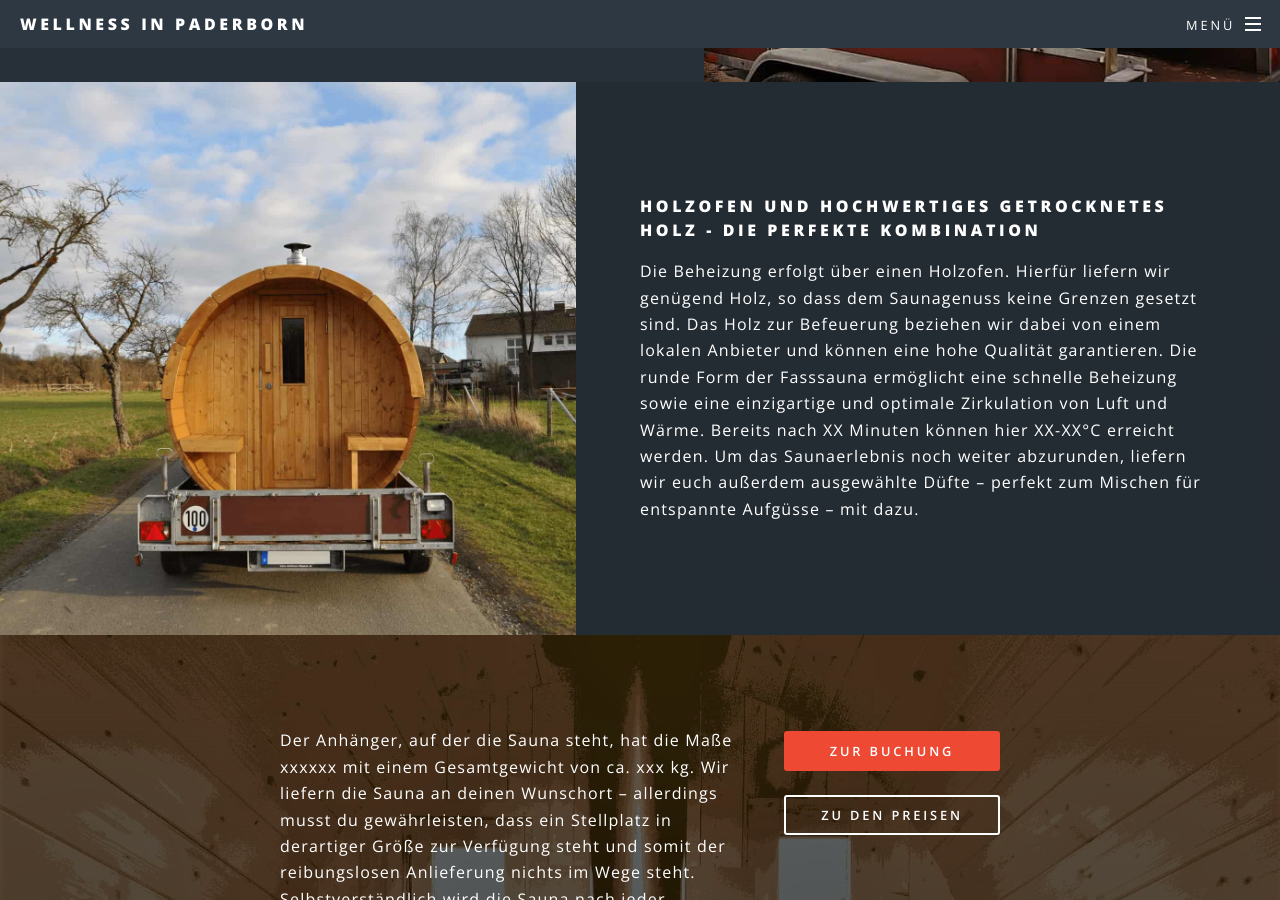
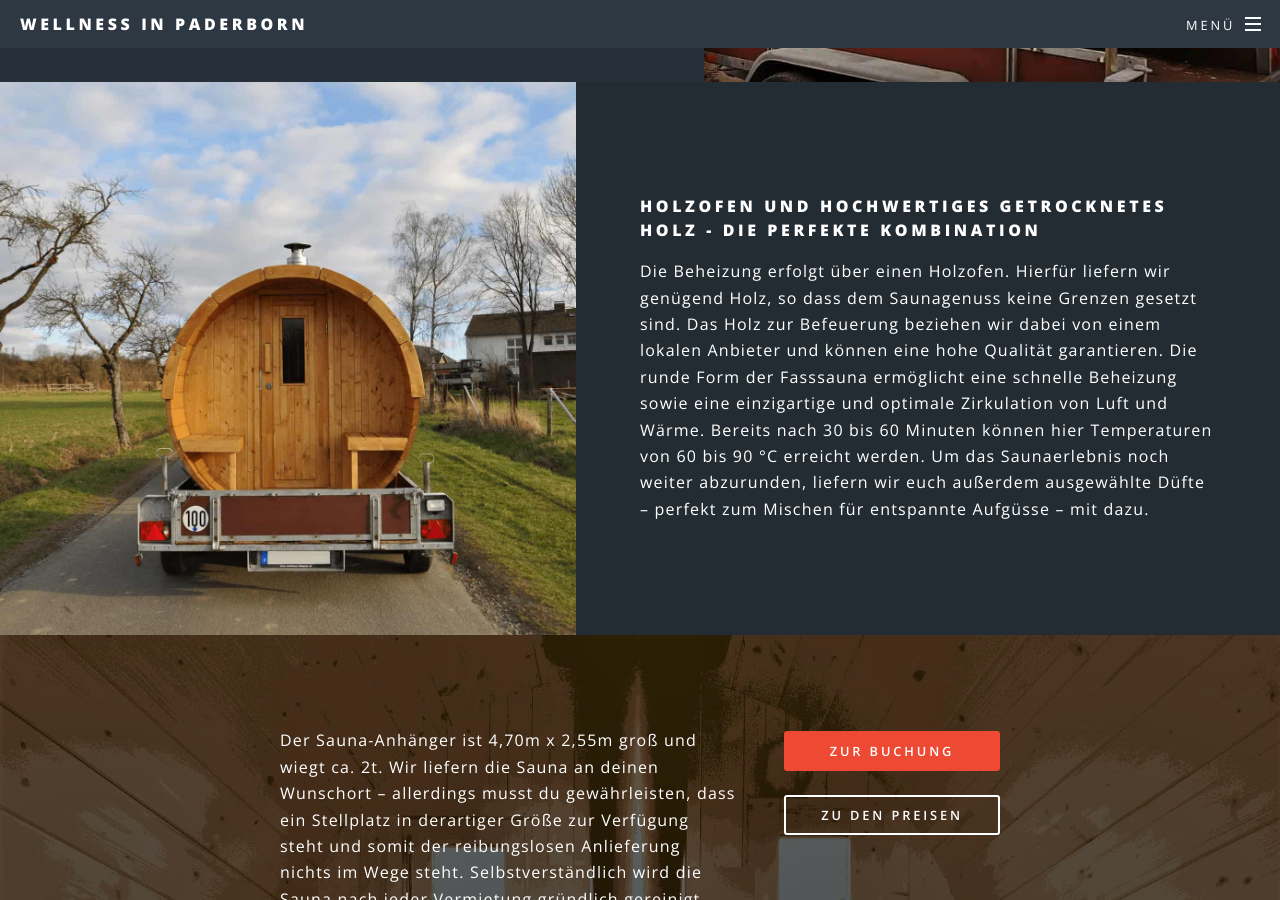
Before and after one commit to LPT-Wellness/lpt-wellness.github.io, a Jekyll site: the page built from index.html, in a window 1280 px wide and 900 px high, scrolled down 2717 px. Built offline with Jekyll 4.4.1, drawn with Linux system fonts in a browser that asks for light colours; some of the changed text lies outside the part shown.

Commit message:
missing values

```diff
--- a/index.html
+++ b/index.html
@@ -117,7 +117,7 @@ layout: landing
         <div class="content">
             <h4>Holzofen und hochwertiges getrocknetes holz - die perfekte Kombination</h4>
             <p>Die Beheizung erfolgt über einen Holzofen. Hierfür liefern wir genügend Holz, so dass dem Saunagenuss keine Grenzen gesetzt sind. Das Holz zur Befeuerung beziehen wir dabei von einem lokalen Anbieter und können eine hohe Qualität garantieren.
-                Die runde Form der Fasssauna ermöglicht eine schnelle Beheizung sowie eine einzigartige und optimale Zirkulation von Luft und Wärme. Bereits nach XX Minuten können hier XX-XX°C erreicht werden. Um das Saunaerlebnis noch weiter abzurunden, liefern wir euch außerdem ausgewählte Düfte – perfekt zum Mischen für entspannte Aufgüsse – mit dazu.
+                Die runde Form der Fasssauna ermöglicht eine schnelle Beheizung sowie eine einzigartige und optimale Zirkulation von Luft und Wärme. Bereits nach 30 bis 60 Minuten können hier Temperaturen von 60 bis 90 °C erreicht werden. Um das Saunaerlebnis noch weiter abzurunden, liefern wir euch außerdem ausgewählte Düfte – perfekt zum Mischen für entspannte Aufgüsse – mit dazu.
             </p>
         </div>
     </section>
@@ -171,7 +171,7 @@ layout: landing
     <div class="inner">
         <header>
             <!--<h2></h2>-->
-            <p>Der Anhänger, auf der die Sauna steht, hat die Maße xxxxxx mit einem Gesamtgewicht von ca. xxx kg. Wir liefern die Sauna an deinen Wunschort – allerdings musst du gewährleisten, dass ein Stellplatz in derartiger Größe zur Verfügung steht und somit der reibungslosen Anlieferung nichts im Wege steht.
+            <p>Der Sauna-Anhänger ist 4,70m x 2,55m groß und wiegt ca. 2t. Wir liefern die Sauna an deinen Wunschort – allerdings musst du gewährleisten, dass ein Stellplatz in derartiger Größe zur Verfügung steht und somit der reibungslosen Anlieferung nichts im Wege steht.
                 Selbstverständlich wird die Sauna nach jeder Vermietung gründlich gereinigt und desinfiziert.
             </p>
         </header>
```
